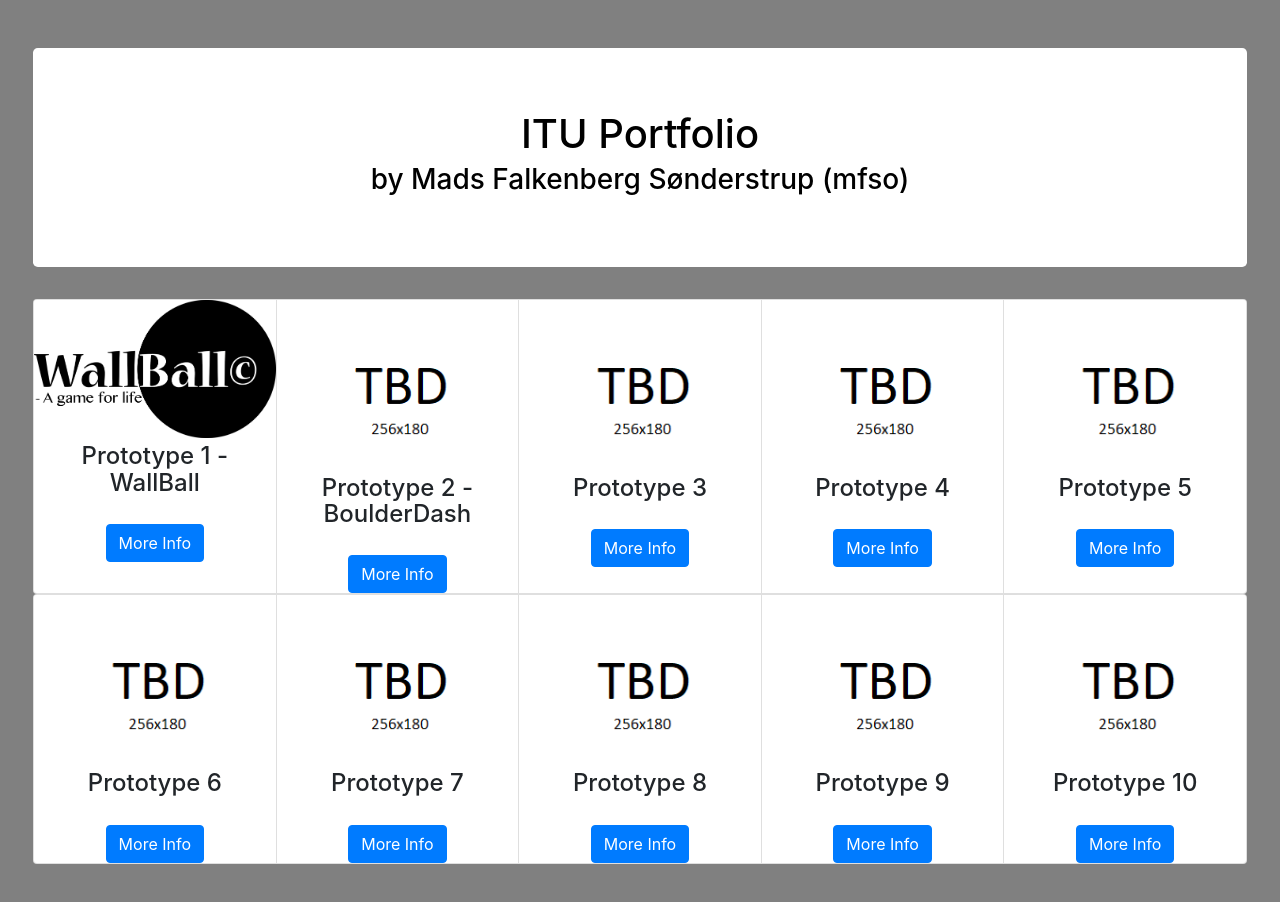
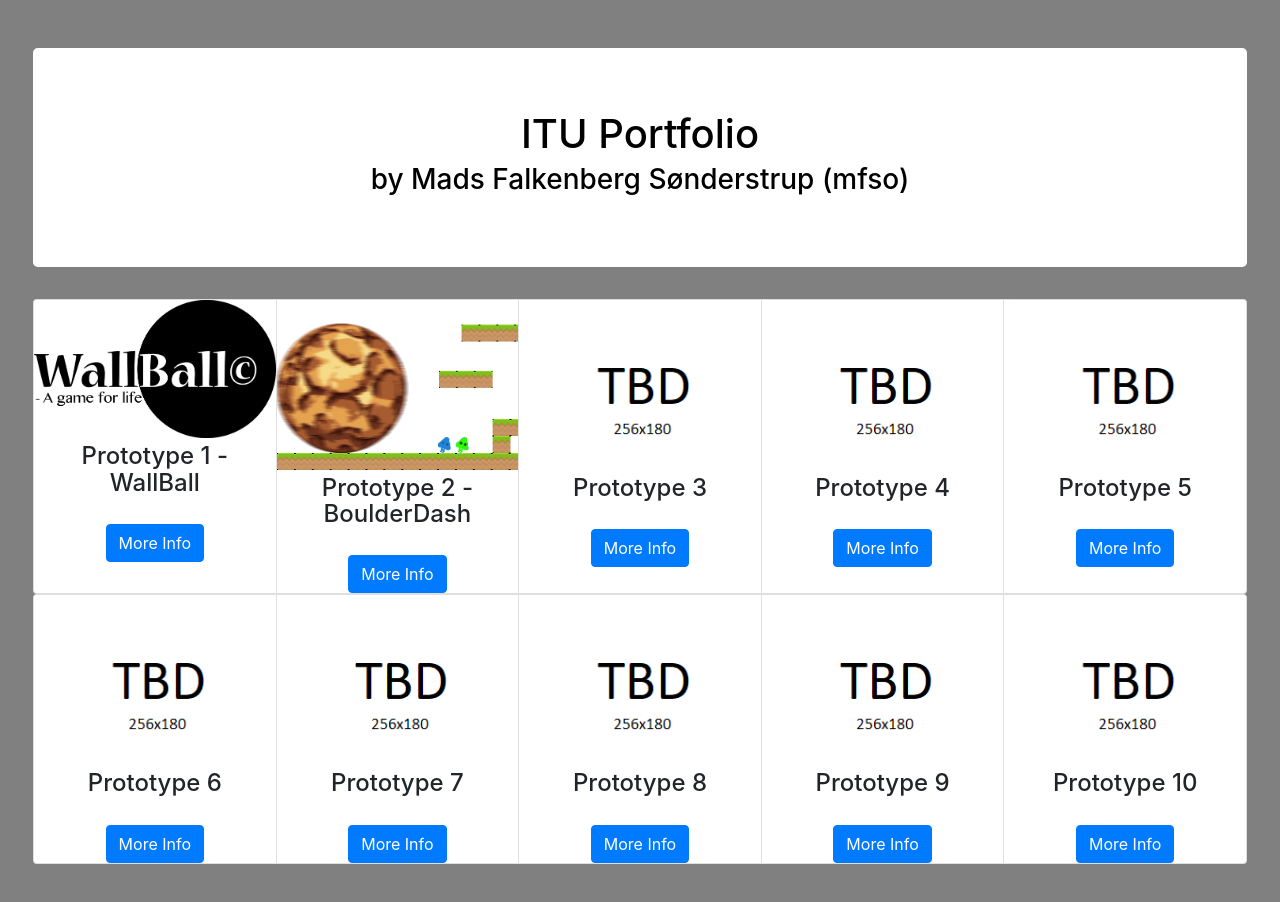
Before and after one commit to mfso/mfso.github.io, a plain HTML site: page index.html in a window 1280 px wide. Drawn offline with Linux system fonts and the light colour scheme.

Commit message:
Added the BoulderDash Logo

```diff
--- a/index.html
+++ b/index.html
@@ -31,7 +31,7 @@
                 </div>
             </div>
             <div class="card">
-                <img class="card-img-top" src="img/TBD.png">
+                <img class="card-img-top" src="img/BoulderDashLogo.png">
                 <div class="card-block">
                     <h4 class="card-title">Prototype 2 - BoulderDash</h4>
                 </div>
```
Also changed, not shown: img/BoulderDashLogo.png (added).
